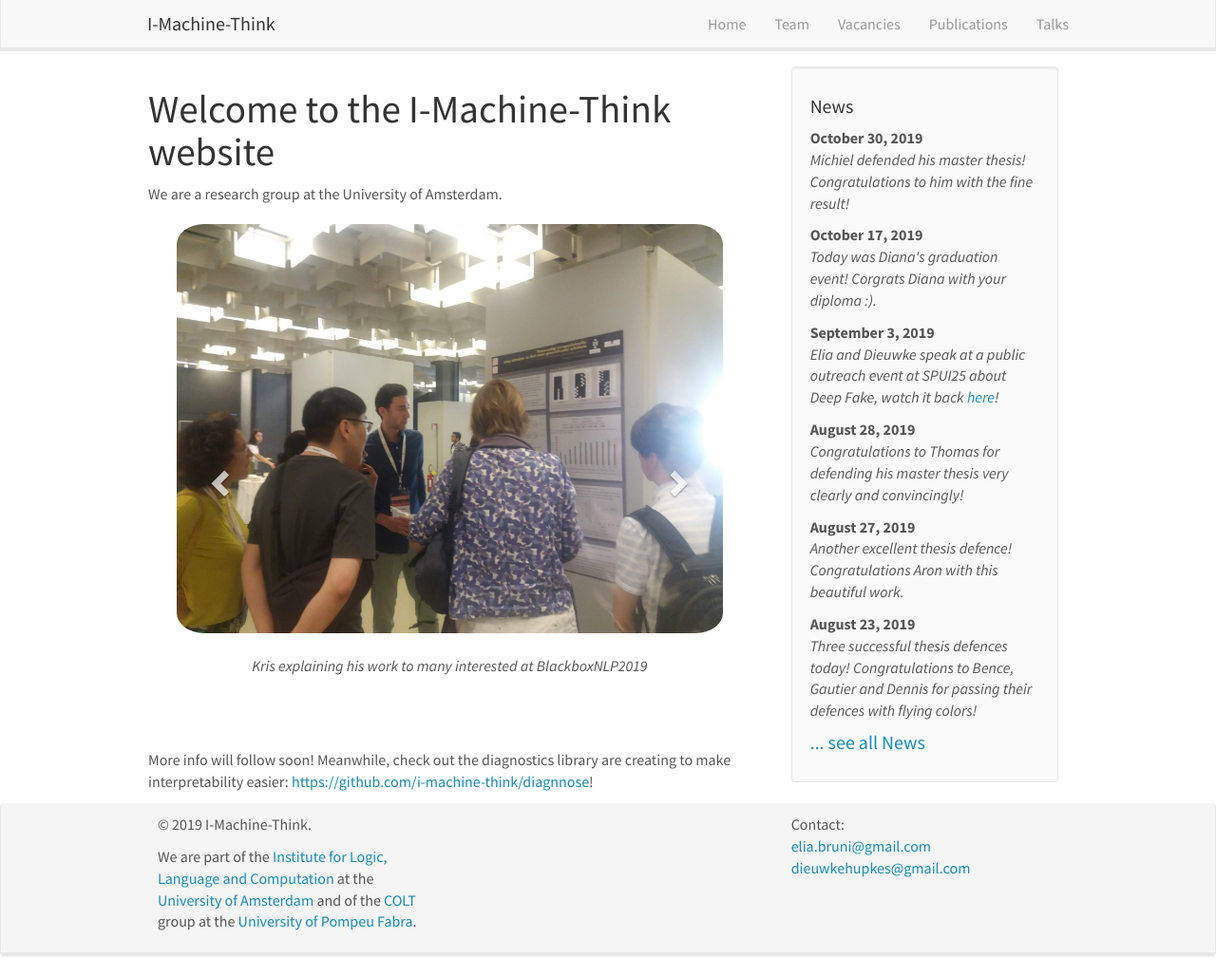
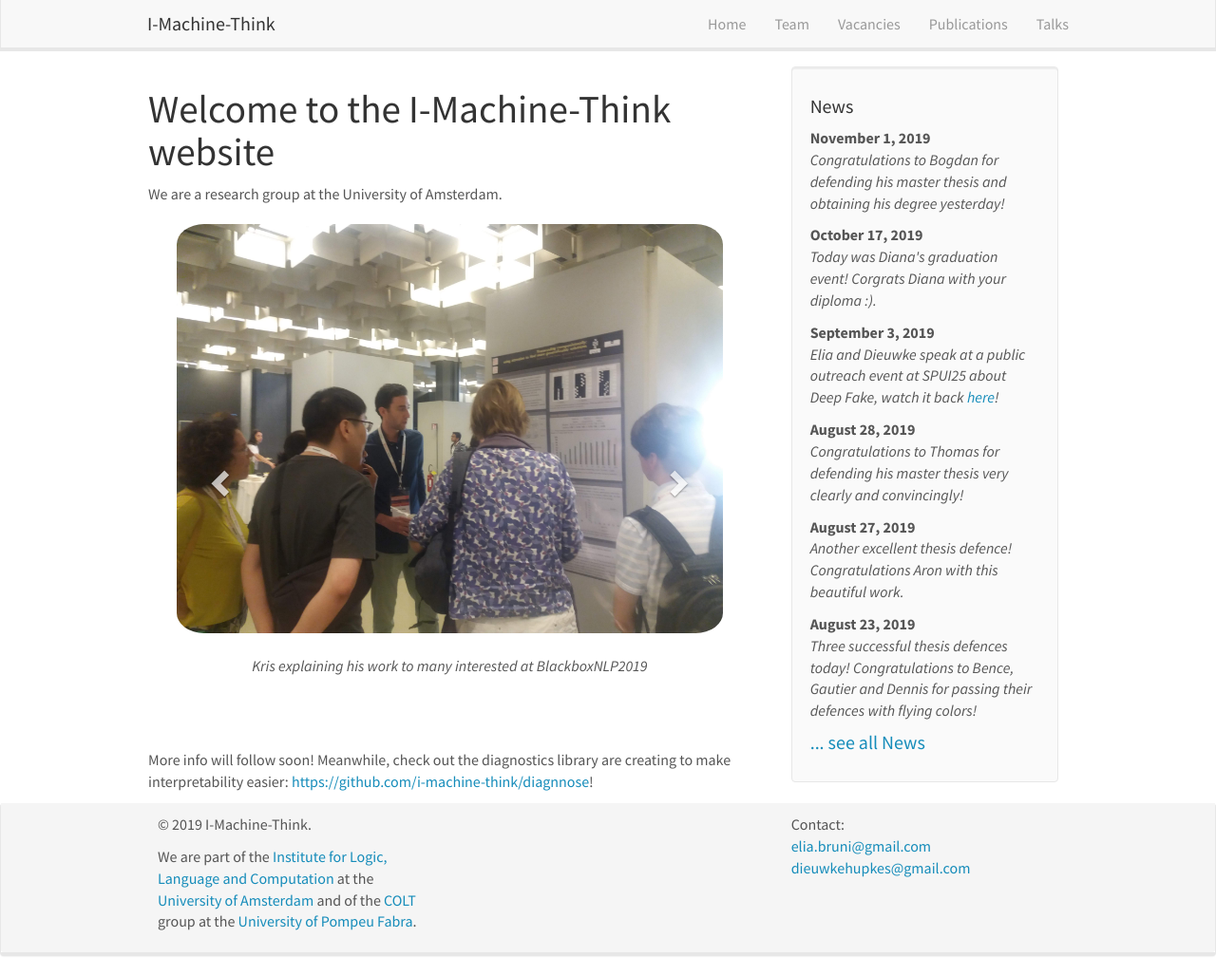
Before and after one commit to i-machine-think/i-machine-think.github.io, a Jekyll site: the page built from _pages/home.md, in a window 1280 px wide and 1027 px high. Shown: the whole window at 95% size. Built offline with Jekyll 4.4.1, drawn with Linux system fonts in a browser that asks for light colours; nearby versions of some CDN libraries.

Commit message:
Add Bogdan defence to news

```diff
--- a/_data/news.yml
+++ b/_data/news.yml
@@ -1,6 +1,6 @@
-- date: "October 30, 2019"
-  headline: "Michiel defended his master thesis! Congratulations to him with the fine result!"
-  image: michiel_defence.jpeg
+- date: "November 1, 2019"
+  headline: "Congratulations to Bogdan for defending his master thesis and obtaining his degree yesterday!"
+  image: bogdan_defence.jpeg
 
 - date: "October 17, 2019"
   headline: "Today was Diana's graduation event! Corgrats Diana with your diploma :)."
```
Also changed, not shown: images/news/bogdan_defence.jpeg (added).
